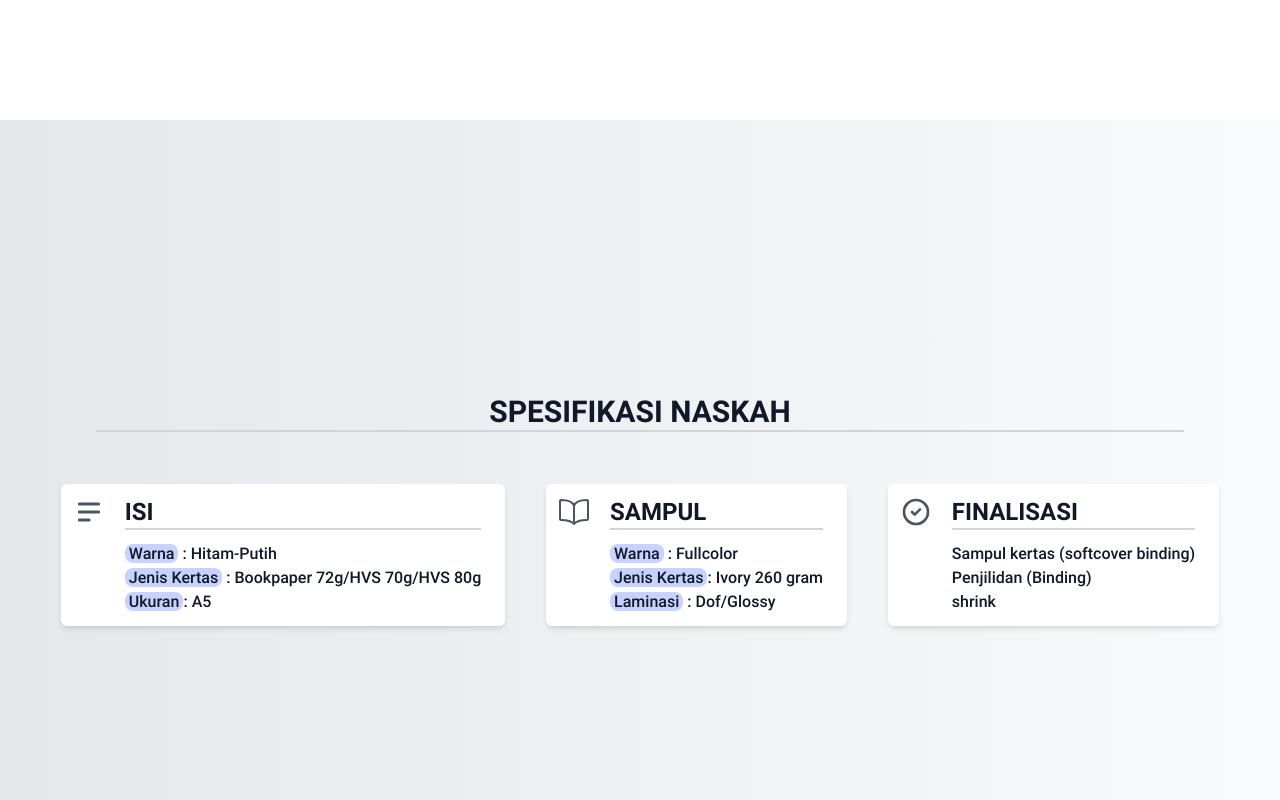
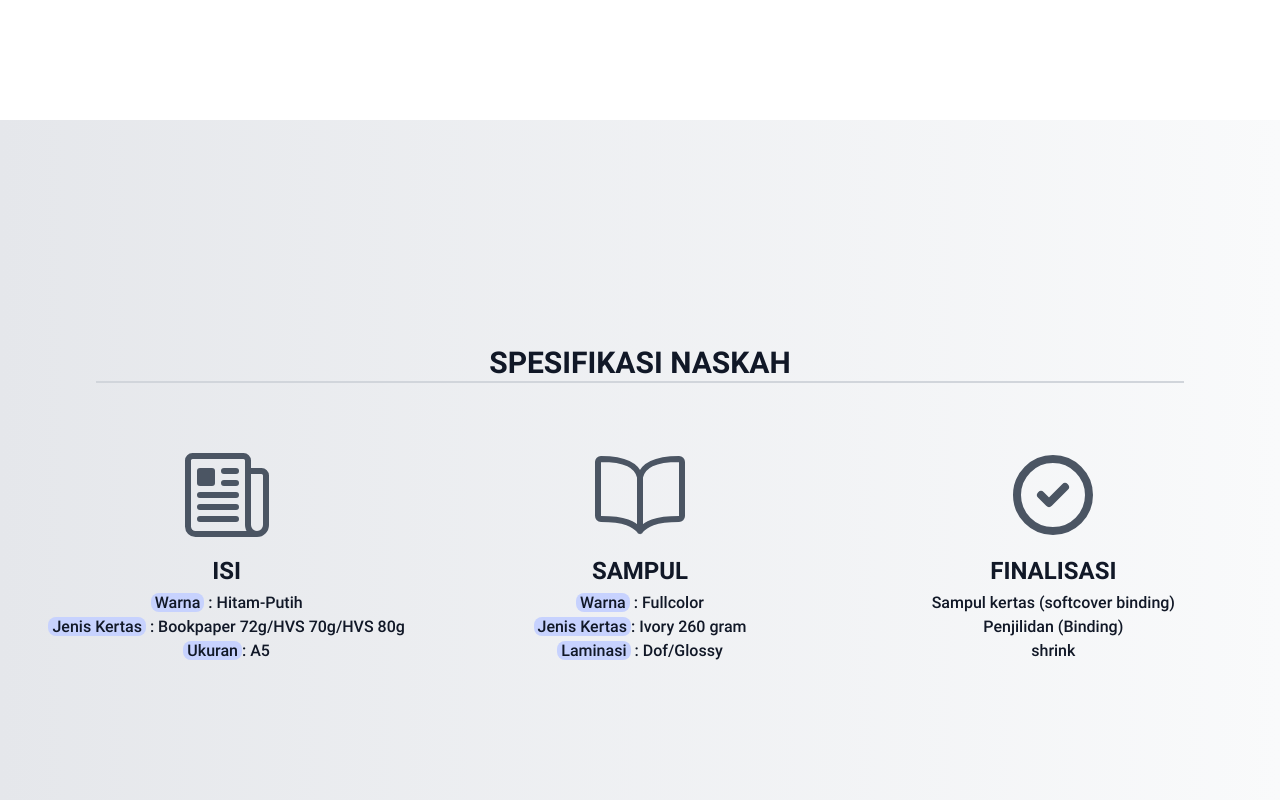
Before and after one commit to iamhkmid/penerbitdapurkata-app, a Next.js app: page / in a window 1280 px wide. Shown: the part 680-1480 px from the top of the page. Built offline with nearby package versions, Linux system fonts and the light colour scheme; a web font is replaced by a local one.

Commit message:
git init

```diff
--- a/src/components/layouts/Section1.tsx
+++ b/src/components/layouts/Section1.tsx
@@ -32,12 +32,12 @@ const Section1 = forwardRef(() => {
                         </h1>
                             <div className="flex place-content-center my-7 font-roboto">
                                 <button className="bg-gray-800 mx-5 text-white text-sm md:text-sm px-3 md:px-5 py-2 md:py-3 font-normal rounded-md uppercase">Pesan Sekarang</button>
-                                <button className="bg-purple-600 mx-5 text-white text-sm md:text-sm px-3 md:px-5 py-2 md:py-3 font-normal rounded-md uppercase">Kenali Lebih Jauh</button>
+                                <button className="bg-gray-800 mx-5 text-white text-sm md:text-sm px-3 md:px-5 py-2 md:py-3 font-normal rounded-md uppercase">Kenali Lebih Jauh</button>
                             </div>
                         </div>
                         <div className="md:w-1/2 flex flex-col items-center ">
                             <img className="max-h-full" src="/assets/banner.svg" alt="logo"></img>
-                            <a className="font-roboto text-sm text-gray-400 text-center" href="http://www.freepik.com">Designed by Freepik</a>
+                            <a className="font-roboto text-xs md:text-sm text-gray-400 text-center" href="http://www.freepik.com">Designed by Freepik</a>
                         </div>
                     </div>
                 </div>
--- a/src/components/layouts/Section2.tsx
+++ b/src/components/layouts/Section2.tsx
@@ -35,65 +35,51 @@ const Section2 = forwardRef(() => {
 
 
     return (
-        <div ref={sectionRef} className="py-14 font-roboto bg-gradient-to-r from-gray-200 to-gray-50 h-screen flex flex-col place-content-center">
+        <div ref={sectionRef} className="py-14 font-roboto bg-gradient-to-r from-gray-200 to-gray-50 min-h-screen flex flex-col place-content-center">
             <div>
                 <h1 className="text-3xl font-bold uppercase text-center text-gray-900">Spesifikasi Naskah</h1>
                 <hr className="text-gray-500 border-t-2 border-gray-300 mx-24 pb-8"></hr>
-                <div className="flex flex-wrap justify-items-center items-center place-content-evenly px-5">
+                <div className="flex  flex-col md:flex-row justify-items-center items-center place-content-evenly px-5 ">
                     {naskahSpecs.map((data, index) => (
-                        <div key={data.name} className="group bg-white text-gray-900 hover:bg-gray-50 border-transparent border-4 hover:border-indigo-200 rounded-md shadow-md cursor-default my-5">
+                        <div key={data.name} className="md:w-1/3 group text-gray-900 hover:bg-gray-50 border-transparent border-4 hover:border-indigo-200 rounded-md cursor-default my-5">
 
                             {data.name === "isi" ?
-                                <div className="flex">
-                                    <svg className="flex-grow-0 text-gray-600  h-10 pt-2 pl-2" xmlns="http://www.w3.org/2000/svg" viewBox="0 0 20 20" fill="currentColor">
-                                        <path fillRule="evenodd" d="M3 5a1 1 0 011-1h12a1 1 0 110 2H4a1 1 0 01-1-1zM3 10a1 1 0 011-1h12a1 1 0 110 2H4a1 1 0 01-1-1zM3 15a1 1 0 011-1h6a1 1 0 110 2H4a1 1 0 01-1-1z" clipRule="evenodd" />
-                                    </svg>
-                                    <div className="flex-grow px-5 py-2">
-                                        <h1 className="text-2xl font-bold uppercase "> {data.name}</h1>
-                                        <hr className="text-gray-500 border-t-2 border-gray-300 pb-3"></hr>
-                                        <div>
 
+                                <div className="flex flex-col px-5 py-2 justify-items-center items-center text-center">
+                                    <svg className=" text-gray-600  h-24 " xmlns='http://www.w3.org/2000/svg' viewBox='0 0 512 512'><title>Newspaper</title><path d='M368 415.86V72a24.07 24.07 0 00-24-24H72a24.07 24.07 0 00-24 24v352a40.12 40.12 0 0040 40h328' fill='none' stroke='currentColor' stroke-linejoin='round' stroke-width='32' /><path d='M416 464h0a48 48 0 01-48-48V128h72a24 24 0 0124 24v264a48 48 0 01-48 48z' fill='none' stroke='currentColor' stroke-linejoin='round' stroke-width='32' /><path fill='none' stroke='currentColor' strokeLinecap='round' strokeLinejoin='round' strokeWidth='32' d='M240 128h64M240 192h64M112 256h192M112 320h192M112 384h192' /><path fill='currentColor' d='M176 208h-64a16 16 0 01-16-16v-64a16 16 0 0116-16h64a16 16 0 0116 16v64a16 16 0 01-16 16z' /></svg>
+                                    <h1 className="text-2xl font-bold uppercase  mt-3 mb-1"> {data.name}</h1>
                                     <h1 className="text-base font-medium "><span className="bg-indigo-200 rounded-lg px-1">Warna</span> : {data.warna}</h1>
                                     <h1 className="text-base font-medium "><span className="bg-indigo-200 rounded-lg px-1">Jenis Kertas</span> : {data.jenisKertas}</h1>
                                     <h1 className="text-base font-medium "><span className="bg-indigo-200 rounded-lg px-1">Ukuran</span>: {data.ukuran}</h1>
 
                                 </div>
-                                    </div>
-                                </div>
                                 : data.name === "sampul" ?
-                                    <div className="flex">
-
-                                        <svg className="flex-grow-0 text-gray-600  h-10 pt-2 pl-2" xmlns='http://www.w3.org/2000/svg' fill="currentColor" viewBox='0 0 512 512'><title>Book</title><path d='M256 160c16-63.16 76.43-95.41 208-96a15.94 15.94 0 0116 16v288a16 16 0 01-16 16c-128 0-177.45 25.81-208 64-30.37-38-80-64-208-64-9.88 0-16-8.05-16-17.93V80a15.94 15.94 0 0116-16c131.57.59 192 32.84 208 96zM256 160v288' fill='none' stroke='currentColor' strokeLinecap='round' strokeLinejoin='round' strokeWidth='32' /></svg>
-                                        <div className="flex-grow px-5 py-2">
-                                            <h1 className="text-2xl font-bold uppercase "> {data.name}</h1>
-                                            <hr className="text-gray-500 border-t-2 border-gray-300 pb-3"></hr>
-                                            <div>
+                                    <div className="flex flex-col px-5 py-2 justify-items-center items-center text-center">
+                                        <svg className=" text-gray-600  h-24 " xmlns='http://www.w3.org/2000/svg' fill="currentColor" viewBox='0 0 512 512'><title>Book</title><path d='M256 160c16-63.16 76.43-95.41 208-96a15.94 15.94 0 0116 16v288a16 16 0 01-16 16c-128 0-177.45 25.81-208 64-30.37-38-80-64-208-64-9.88 0-16-8.05-16-17.93V80a15.94 15.94 0 0116-16c131.57.59 192 32.84 208 96zM256 160v288' fill='none' stroke='currentColor' strokeLinecap='round' strokeLinejoin='round' strokeWidth='32' /></svg>
+                                        <h1 className="text-2xl font-bold uppercase mt-3 mb-1"> {data.name}</h1>
                                         <div className="text-base font-medium "><span className="bg-indigo-200 rounded-lg px-1">Warna</span> : {data.warna}</div>
                                         <div className="text-base font-medium "><span className="bg-indigo-200 rounded-lg px-1">Jenis Kertas</span>: {data.jenisKertas}</div>
                                         <div className="text-base font-medium "><span className="bg-indigo-200 rounded-lg px-1">Laminasi</span> : {data.laminasi}</div>
 
                                     </div>
-                                        </div>
-                                    </div>
                                     : data.name === "finalisasi" ?
-                                        <div className="flex">
-                                            <svg className="flex-grow-0 text-gray-600  h-10 pt-2 pl-2" xmlns="http://www.w3.org/2000/svg" fill="none" viewBox="0 0 24 24" stroke="currentColor">
+                                        <div className="flex flex-col px-5 py-2 justify-items-center items-center text-center">
+                                            <svg className=" text-gray-600 h-24" xmlns="http://www.w3.org/2000/svg" fill="none" viewBox="0 0 24 24" stroke="currentColor">
                                                 <path strokeLinecap="round" strokeLinejoin="round" strokeWidth="2" d="M9 12l2 2 4-4m6 2a9 9 0 11-18 0 9 9 0 0118 0z" />
                                             </svg>
-                                            <div className="flex-grow px-5 py-2">
-                                                <h1 className="text-2xl font-bold uppercase "> {data.name}</h1>
-                                                <hr className="text-gray-500 border-t-2 border-gray-300 pb-3"></hr>
+                                            <h1 className="text-2xl font-bold uppercase mt-3 mb-1"> {data.name}</h1>
+
                                             {data.values.map((item, index) => (
                                                 <h1 key={item} className="text-base font-medium ">{item}</h1>
                                             ))}
-                                            </div>
+
                                         </div>
                                         : ""}
                         </div>
                     ))}
                 </div>
             </div>
-        </div>
+        </div >
     )
 })
 
```
Lines whose indentation alone changed are shown as unchanged.
